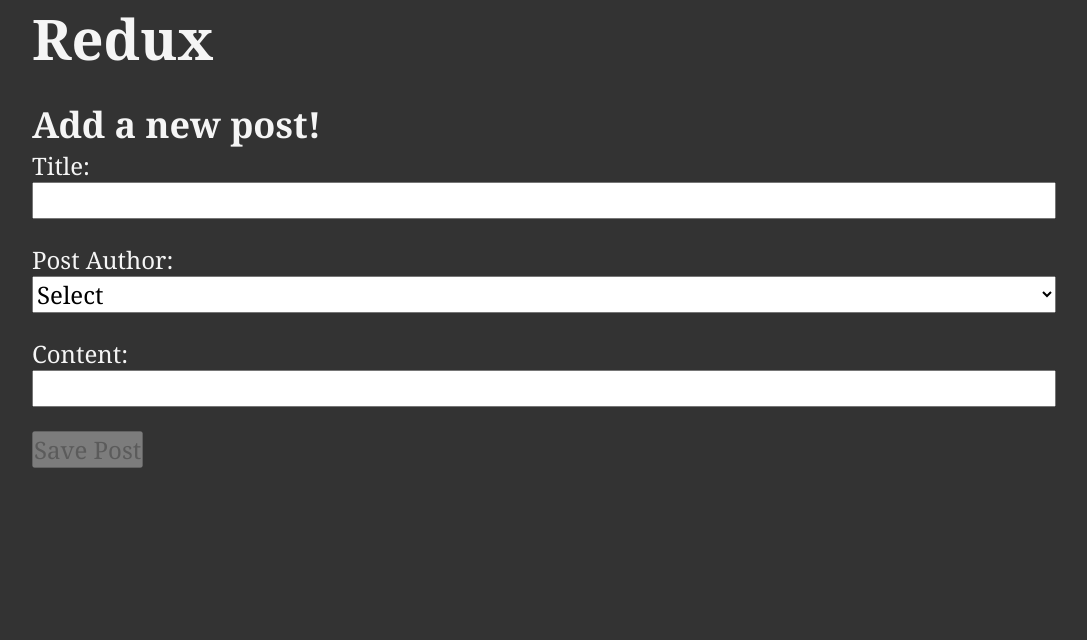
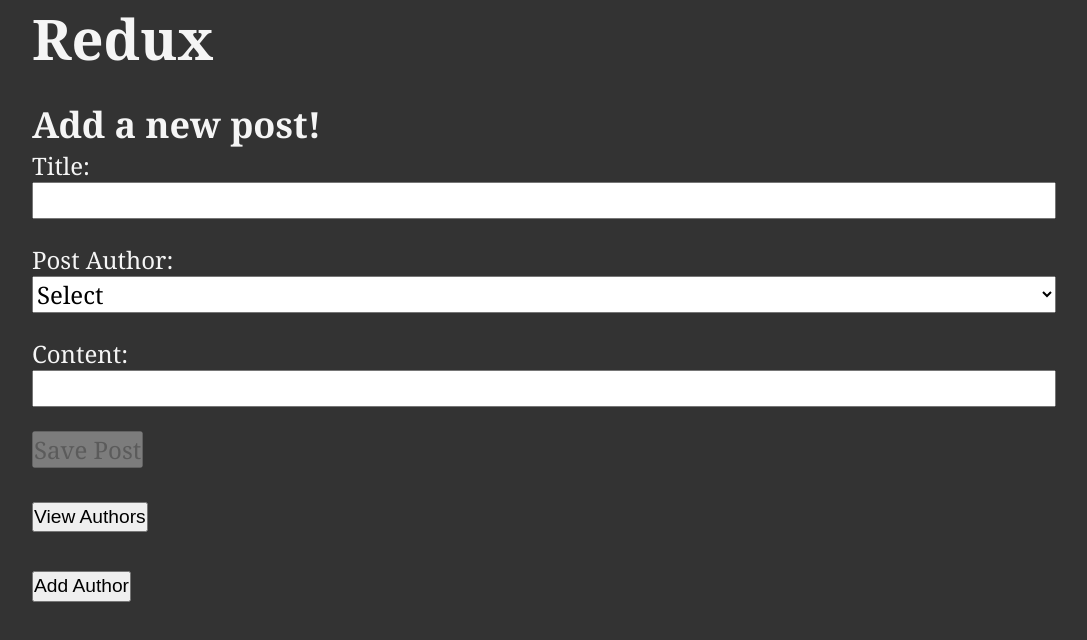
Before and after one commit to kaushalshakya/learning-redux, a React (Vite) app: page /add-post in a window 1280 px wide. Shown: the top 640 px of the page, without its empty margins (96-1183 px from the left). Built offline with nearby package versions, Linux system fonts and the light colour scheme.

Commit message:
Navigation component added

```diff
--- /dev/null
+++ b/src/components/NavigationButton.jsx
@@ -0,0 +1,12 @@
+import React from 'react'
+import { Link } from 'react-router-dom'
+
+const NavigationButton = ({navigateTo, buttonName}) => {
+  return (
+    <>
+    <p><Link to={navigateTo}><button type='button'>{buttonName}</button></Link></p>
+    </>
+  )
+}
+
+export default NavigationButton
--- a/src/features/posts/AddPostForm.jsx
+++ b/src/features/posts/AddPostForm.jsx
@@ -3,6 +3,7 @@
 import { postAdded } from './postsSlice';
 import { allUsers } from '../users/usersSlice';
 import { Link } from 'react-router-dom';
+import NavigationButton from '../../components/NavigationButton';
 
 const AddPostForm = () => {
     const [title, setTitle] = useState('');
@@ -50,6 +51,8 @@
             <label htmlFor="content">Content: </label>
             <input type="text" value={content} onChange={(e) => setContent(e.target.value)}/>
             <Link to='/'><button type='submit' onKeyDown={handleKeyDown} onClick={onSubmit} disabled = {!canSave}>Save Post</button></Link>
+            <NavigationButton navigateTo={'/authors'} buttonName={'View Authors'}/>
+            <NavigationButton navigateTo={'/new-user'} buttonName={'Add Author'}/>
         </form>
     </section>
   )
--- a/src/features/posts/PostList.jsx
+++ b/src/features/posts/PostList.jsx
@@ -4,7 +4,7 @@
 import PostAuthor from './PostAuthor';
 import Time from './Time';
 import ReactionButtons from './ReactionButtons';
-import { Link } from 'react-router-dom';
+import NavigationButton from '../../components/NavigationButton';
 
 const PostList = () => {
     const posts = useSelector(selectAllPosts);
@@ -26,9 +26,9 @@
     <section>
         {posts[0] && <h2>Posts</h2>}
         {renderedPosts}
-        <p><Link to='/add-post'><button>Add Post</button></Link></p>
-        <p><Link to='/new-user'><button>Add User</button></Link></p>
-        <p><Link to='/authors'><button>View Authors</button></Link></p>
+        <NavigationButton navigateTo={'/new-user'} buttonName={'Add Author'}/>
+        <NavigationButton navigateTo={'/add-post'} buttonName={'Add Post'}/>
+        <NavigationButton navigateTo={'/authors'} buttonName={'View Authors'}/>
     </section>
   )
 }
--- a/src/features/users/AuthorDetails.jsx
+++ b/src/features/users/AuthorDetails.jsx
@@ -2,19 +2,38 @@
 import { useSelector } from 'react-redux'
 import { useParams } from 'react-router-dom'
 import { selectAllPosts } from '../posts/postsSlice'
+import PostAuthor from '../posts/PostAuthor'
+import ReactionButtons from '../posts/ReactionButtons'
+import Time from '../posts/Time'
+import NavigationButton from '../../components/NavigationButton'
 
 const AuthorDetails = () => {
     const posts = useSelector(selectAllPosts);
     const { id } = useParams();
     const authorPosts = posts.filter(post => post.userId == id).map(post => (
       <article key={post.id}>
-        <h3>{post.title? post.title : 'This author has no content'}</h3>
+        <h3>{post.title}</h3>
         <p className='postCredit'> {post.content.length >= 100 ? post.content.substring(0,100) + '...' : post.content}</p>
+         <p className='postCredit'>
+              <PostAuthor userId = {post.userId}/>
+              <Time time={post.date} />
+          </p>
+          <ReactionButtons post={post} />
       </article>
     ));
+
+    if(!authorPosts.length){
+      return(
+        <h1>This user has no posts</h1>
+      )
+    }
   return (
     <section>
       {authorPosts}
+      <NavigationButton navigateTo={'/new-user'} buttonName={'Add Author'}/>
+      <NavigationButton navigateTo={'/authors'} buttonName={'View Authors'}/>
+      <NavigationButton navigateTo={'/'} buttonName={'Home'}/>
+      <NavigationButton navigateTo={'/add-post'} buttonName={'Add Post'}/>
     </section>
   )
 }
--- a/src/features/users/AuthorList.jsx
+++ b/src/features/users/AuthorList.jsx
@@ -1,7 +1,7 @@
 import React from 'react'
 import { allUsers } from './usersSlice'
 import { useSelector } from 'react-redux';
-import { Link } from 'react-router-dom';
+import NavigationButton from '../../components/NavigationButton';
 
 export const AuthorList = () => {
     const users = useSelector(allUsers);
@@ -10,7 +10,7 @@
         <article key={author.id}>
             <h3>First Name: {author.firstName}</h3>
             <h3>Last Name: {author.lastName}</h3>
-            <Link to={`/authors/${author.id}`}><button type='button'>View Details</button></Link>
+            <NavigationButton navigateTo={`/authors/${author.id}`} buttonName={'View Details'}/>
         </article>
     )
 );
```
